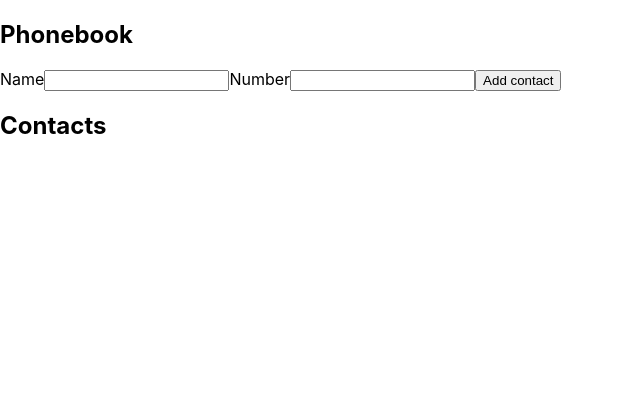
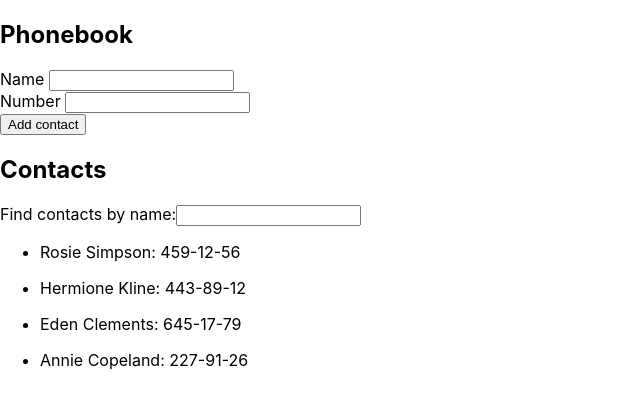
Before and after one commit to BolotinAlexey/goit-react-hw-02-phonebook, a React (Create React App) app: page / in a window 1280 px wide. Shown: the top 408 px of the page, without its empty margins (0-640 px from the left). Built offline with nearby package versions, Linux system fonts and the light colour scheme; the HTML template or start-up script is replaced by a standard one.

Commit message:
done task4(filter)

```diff
--- a/src/App.js
+++ b/src/App.js
@@ -3,9 +3,15 @@ import { nanoid } from 'nanoid';
 
 class App extends Component {
   state = {
-    contacts: [],
+    contacts: [
+      { id: 'id-1', name: 'Rosie Simpson', number: '459-12-56' },
+      { id: 'id-2', name: 'Hermione Kline', number: '443-89-12' },
+      { id: 'id-3', name: 'Eden Clements', number: '645-17-79' },
+      { id: 'id-4', name: 'Annie Copeland', number: '227-91-26' },
+    ],
     name: '',
     number: '',
+    filter: '',
   };
 
   handlerChange = e => {
@@ -24,14 +30,25 @@ class App extends Component {
     });
   };
 
+  handlerChangeFilter = e =>
+    this.setState(prev => {
+      return { filter: e.target.value };
+    });
+
+  defineList = () => {
+    const subStr = this.state.filter.toLowerCase();
+    return this.state.contacts.filter(({ name }) =>
+      name.toLowerCase().includes(subStr)
+    );
+  };
+
   render() {
-    const { contacts } = this.state;
+    const constVisible = this.defineList();
     return (
       <>
         <h2>Phonebook</h2>
         <form onSubmit={this.handlerSubmit}>
-          <label htmlFor="name">
-            Name
+          <label htmlFor="name">Name </label>
           <input
             id="name"
             type="text"
@@ -41,10 +58,8 @@ class App extends Component {
             title="Name may contain only letters, apostrophe, dash and spaces. For example Adrian, Jacob Mercer, Charles de Batz de Castelmore d'Artagnan"
             required
           />
-          </label>
-
-          <label htmlFor="tel">
-            Number
+          <br />
+          <label htmlFor="tel">Number </label>
           <input
             id="tel"
             type="tel"
@@ -54,16 +69,24 @@ class App extends Component {
             title="Phone number must be digits and can contain spaces, dashes, parentheses and can start with +"
             required
           />
-          </label>
+          <br />
           <button type="submit">Add contact</button>
         </form>
 
         <h2>Contacts</h2>
+        <label htmlFor="filter">Find contacts by name:</label>
+        <input
+          id="filter"
+          type="text"
+          name="filter"
+          onChange={this.handlerChangeFilter}
+        />
+
         <ul>
-          {contacts.map(({ name, id, number }) => (
+          {constVisible.map(({ name, id, number }) => (
             <li key={id}>
               <p>
-                {name} {number}
+                {name}: {number}
               </p>
             </li>
           ))}
```
Lines whose indentation alone changed are shown as unchanged.
